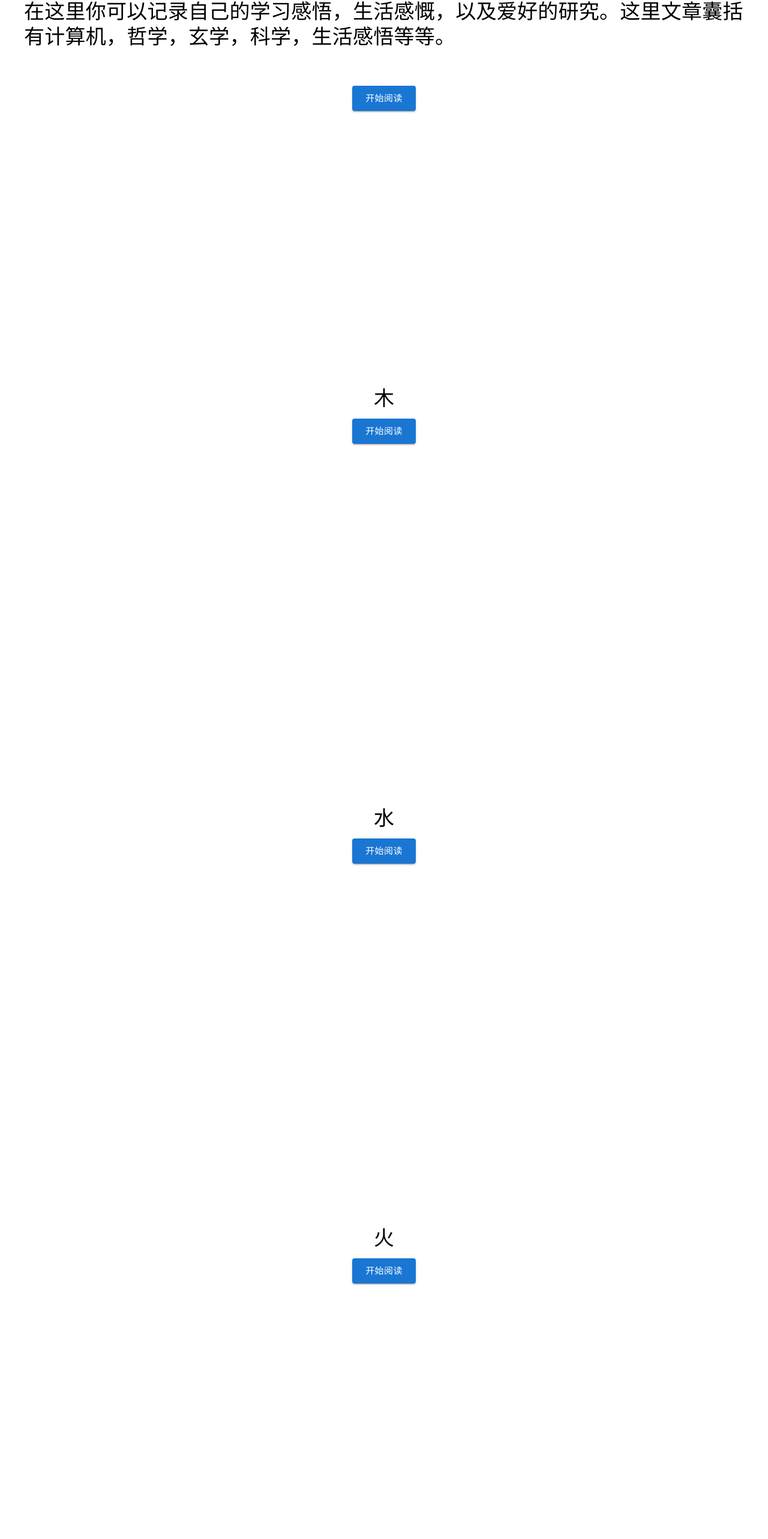
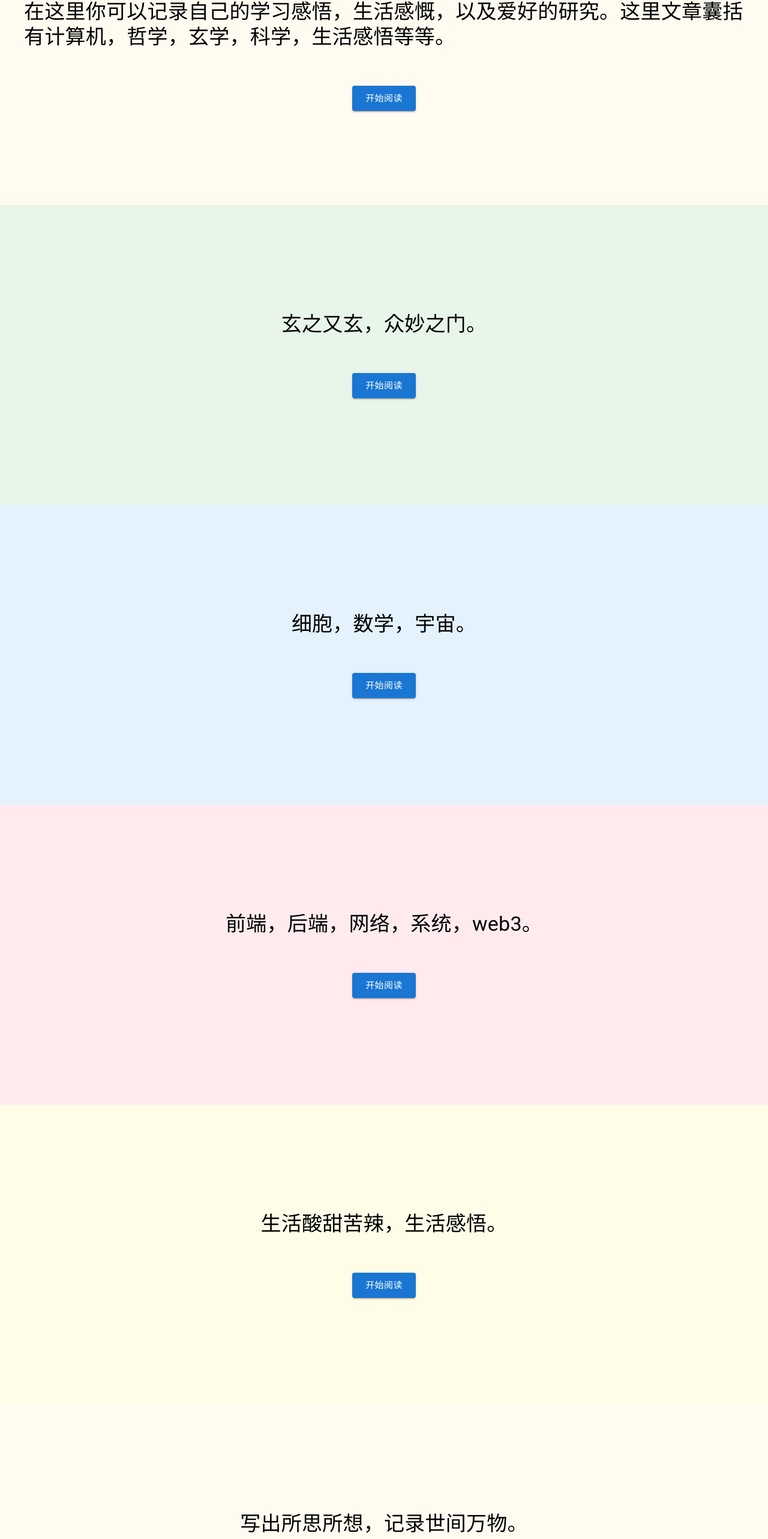
Before and after one commit to one-thing-one-world/blog-client, a React (Create React App) app: page / in a window 1280 px wide. Shown: the part 218-2784 px from the top of the page at 60% size. Built offline with nearby package versions, Linux system fonts and the light colour scheme.

Commit message:
feat: feature home page ui

```diff
--- a/src/components/BasicHomeCom/index.tsx
+++ b/src/components/BasicHomeCom/index.tsx
@@ -1,6 +1,10 @@
 import React, { ReactNode } from 'react'
 import styled from 'styled-components'
 
+interface Iprops {
+  children?: ReactNode
+  bgColor: string
+}
 const BasicHomeWrapper = styled.div`
   width: 100%;
   height: 500px;
@@ -10,10 +14,10 @@ const BasicHomeWrapper = styled.div`
   justify-content: center;
   padding: 0 40px;
   box-sizing: border-box;
+  background: ${(props: Iprops) => props.bgColor};
 `
 
-const BasicHomeCom = ({ children }: { children: ReactNode }) => (
-  <BasicHomeWrapper>{children}</BasicHomeWrapper>
+const BasicHomeCom = ({ children, bgColor }: Iprops) => (
+  <BasicHomeWrapper bgColor={bgColor}>{children}</BasicHomeWrapper>
 )
-
 export default BasicHomeCom
--- a/src/pages/Home/HomeCom/index.tsx
+++ b/src/pages/Home/HomeCom/index.tsx
@@ -1,26 +1,10 @@
 import React from 'react'
-// import styled from 'styled-components'
 import { Button, Typography } from '@mui/material'
 import BasicHomeCom from '../../../components/BasicHomeCom'
-// import CenterWrapper from '../../../style/common'
-// import { useNavigate } from 'react-router-dom'
-// import flower from '../../../assets/flower.jpg'
-
-// const SoilWrapper = styled.div`
-//   /* background: #fffde7; */
-//   width: 100%;
-//   height: 500px;
-//   display: flex;
-//   align-items: center;
-//   flex-direction: column;
-//   justify-content: center;
-//   padding: 0 40px;
-//   box-sizing: border-box;
-// `
 
 export default function HomeCom() {
   return (
-    <BasicHomeCom>
+    <BasicHomeCom bgColor="#fffbf0">
       <Typography
         sx={{ marginBottom: '60px' }}
         variant="h4"
--- a/src/pages/Home/MetaphysicsCom/index.tsx
+++ b/src/pages/Home/MetaphysicsCom/index.tsx
@@ -1,26 +1,25 @@
 import React from 'react'
-import styled from 'styled-components'
+// import styled from 'styled-components'
 import { Button, Typography } from '@mui/material'
 import CenterWrapper from '../../../style/common'
-// import { useNavigate } from 'react-router-dom'
-const WoodWrapper = styled.div`
-  /* background: #e8f5e9; */
-  width: 100%;
-  height: 700px;
-`
+import BasicHomeCom from '../../../components/BasicHomeCom'
+
 export default function MetaphysicsCom() {
   return (
-    <WoodWrapper>
-      {/* <CenterWrapper>玄之又玄，众妙之门。</CenterWrapper> */}
-      {/* 玄学 */}
+    <BasicHomeCom bgColor="#E8F5E9">
       <CenterWrapper>
-        <Typography variant="h4" gutterBottom component="div">
-          木
+        <Typography
+          variant="h4"
+          sx={{ marginBottom: '60px' }}
+          gutterBottom
+          component="div"
+        >
+          玄之又玄，众妙之门。
         </Typography>
         <Button variant="contained" size="large">
           开始阅读
         </Button>
       </CenterWrapper>
-    </WoodWrapper>
+    </BasicHomeCom>
   )
 }
--- a/src/pages/Home/ScienceCom/index.tsx
+++ b/src/pages/Home/ScienceCom/index.tsx
@@ -1,25 +1,25 @@
 import React from 'react'
-import styled from 'styled-components'
+// import styled from 'styled-components'
 import { Button, Typography } from '@mui/material'
 import CenterWrapper from '../../../style/common'
-// import { useNavigate } from 'react-router-dom'
-const WaterWrapper = styled.div`
-  /* background: #e3f2fd; */
-  width: 100%;
-  height: 700px;
-`
+import BasicHomeCom from '../../../components/BasicHomeCom'
+
 export default function ScienceCom() {
   return (
-    <WaterWrapper>
-      {/* 科学 */}
+    <BasicHomeCom bgColor="#E3F2FD">
       <CenterWrapper>
-        <Typography variant="h4" gutterBottom component="div">
-          水
+        <Typography
+          variant="h4"
+          sx={{ marginBottom: '60px' }}
+          gutterBottom
+          component="div"
+        >
+          细胞，数学，宇宙。
         </Typography>
         <Button variant="contained" size="large">
           开始阅读
         </Button>
       </CenterWrapper>
-    </WaterWrapper>
+    </BasicHomeCom>
   )
 }
--- a/src/pages/Home/TechCom/index.tsx
+++ b/src/pages/Home/TechCom/index.tsx
@@ -1,26 +1,26 @@
 import React from 'react'
-import styled from 'styled-components'
+// import styled from 'styled-components'
 import { Button, Typography } from '@mui/material'
 import CenterWrapper from '../../../style/common'
-// import { useNavigate } from 'react-router-dom'
-const FlameWrapper = styled.div`
-  /* background: #ffebee; */
-  width: 100%;
-  height: 700px;
-`
+import BasicHomeCom from '../../../components/BasicHomeCom'
+
 export default function TechCom() {
   return (
-    <FlameWrapper>
-      {/* <CenterWrapper>玄之又玄，众妙之门。</CenterWrapper> */}
+    <BasicHomeCom bgColor="#FFEBEE">
       {/* 计算机 */}
       <CenterWrapper>
-        <Typography variant="h4" gutterBottom component="div">
-          火
+        <Typography
+          sx={{ marginBottom: '60px' }}
+          variant="h4"
+          gutterBottom
+          component="div"
+        >
+          前端，后端，网络，系统，web3。
         </Typography>
         <Button variant="contained" size="large">
           开始阅读
         </Button>
       </CenterWrapper>
-    </FlameWrapper>
+    </BasicHomeCom>
   )
 }
--- a/src/pages/Home/TrivialCom/index.tsx
+++ b/src/pages/Home/TrivialCom/index.tsx
@@ -1,26 +1,26 @@
 import React from 'react'
-import styled from 'styled-components'
+// import styled from 'styled-components'
 import { Button, Typography } from '@mui/material'
 import CenterWrapper from '../../../style/common'
-// import { useNavigate } from 'react-router-dom'
-const SoilWrapper = styled.div`
-  /* background: #fffde7; */
-  width: 100%;
-  height: 700px;
-`
+import BasicHomeCom from '../../../components/BasicHomeCom'
+
 export default function TrivialCom() {
   return (
-    <SoilWrapper>
-      {/* <CenterWrapper>玄之又玄，众妙之门。</CenterWrapper> */}
+    <BasicHomeCom bgColor="#FFFDE7">
       {/* 生活琐事 */}
       <CenterWrapper>
-        <Typography variant="h4" gutterBottom component="div">
-          土
+        <Typography
+          sx={{ marginBottom: '60px' }}
+          variant="h4"
+          gutterBottom
+          component="div"
+        >
+          生活酸甜苦辣，生活感悟。
         </Typography>
         <Button variant="contained" size="large">
           开始阅读
         </Button>
       </CenterWrapper>
-    </SoilWrapper>
+    </BasicHomeCom>
   )
 }
--- a/src/pages/Home/WriteArticalCom/index.tsx
+++ b/src/pages/Home/WriteArticalCom/index.tsx
@@ -1,26 +1,24 @@
 import React from 'react'
-import styled from 'styled-components'
 import { Button, Typography } from '@mui/material'
 import CenterWrapper from '../../../style/common'
-// import { useNavigate } from 'react-router-dom'
-const GoldenWrapper = styled.div`
-  /* background: #fffbf0; */
-  width: 100%;
-  height: 700px;
-`
+import BasicHomeCom from '../../../components/BasicHomeCom'
+
 export default function WriteArticalCom() {
   return (
-    <GoldenWrapper>
-      {/* <CenterWrapper>玄之又玄，众妙之门。</CenterWrapper> */}
-      {/* 玄学 */}
+    <BasicHomeCom bgColor="#fffbf0">
       <CenterWrapper>
-        <Typography variant="h4" gutterBottom component="div">
-          金
+        <Typography
+          sx={{ marginBottom: '60px' }}
+          variant="h4"
+          gutterBottom
+          component="div"
+        >
+          写出所思所想，记录世间万物。
         </Typography>
         <Button variant="contained" size="large">
           开始阅读
         </Button>
       </CenterWrapper>
-    </GoldenWrapper>
+    </BasicHomeCom>
   )
 }
--- a/src/pages/Science/index.tsx
+++ b/src/pages/Science/index.tsx
@@ -1,16 +1,22 @@
 import React from 'react'
 import styled from 'styled-components'
+import { Typography } from '@mui/material'
 import CenterWrapper from '../../style/common'
 
-const Wrapper = styled.div`
+const WatterWrapper = styled.div`
   width: 100%;
-  height: 500px;
+  height: 700px;
+  background: #e3f2fd;
 `
 
 export default function Science() {
   return (
-    <Wrapper>
-      <CenterWrapper>细胞，数学，宇宙。</CenterWrapper>
-    </Wrapper>
+    <WatterWrapper>
+      <CenterWrapper>
+        <Typography variant="h4" gutterBottom component="div">
+          细胞，数学，宇宙。
+        </Typography>
+      </CenterWrapper>
+    </WatterWrapper>
   )
 }
--- a/src/pages/Tech/index.tsx
+++ b/src/pages/Tech/index.tsx
@@ -1,16 +1,21 @@
 import React from 'react'
 import styled from 'styled-components'
+import { Typography } from '@mui/material'
 import CenterWrapper from '../../style/common'
 
-const Wrapper = styled.div`
-  background: #fffbf0;
+const FlameWrapper = styled.div`
+  background: #ffebee;
   width: 100%;
-  height: 500px;
+  height: 700px;
 `
 export default function Tech() {
   return (
-    <Wrapper>
-      <CenterWrapper />
-    </Wrapper>
+    <FlameWrapper>
+      <CenterWrapper>
+        <Typography variant="h4" gutterBottom component="div">
+          前端，后端，网络，系统，web3。
+        </Typography>
+      </CenterWrapper>
+    </FlameWrapper>
   )
 }
```
Also changed, not shown: .eslintrc.json.
